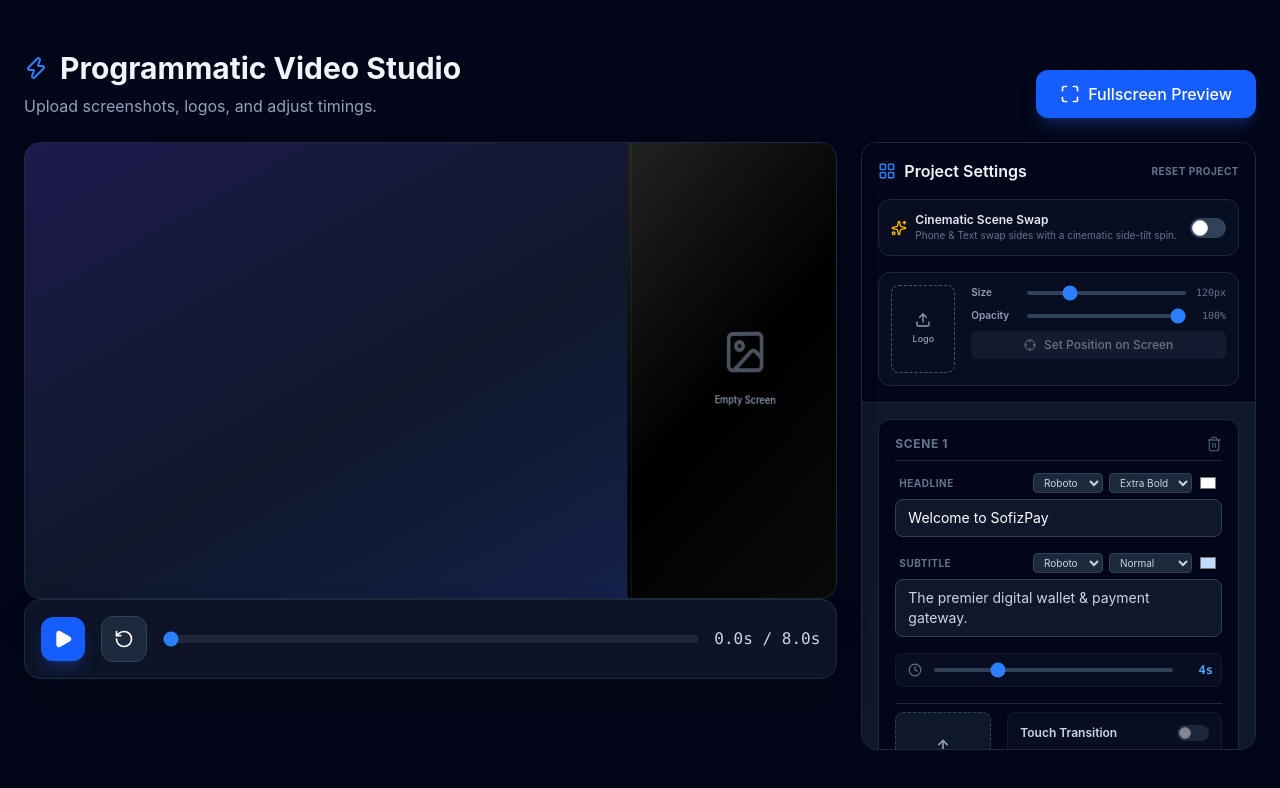
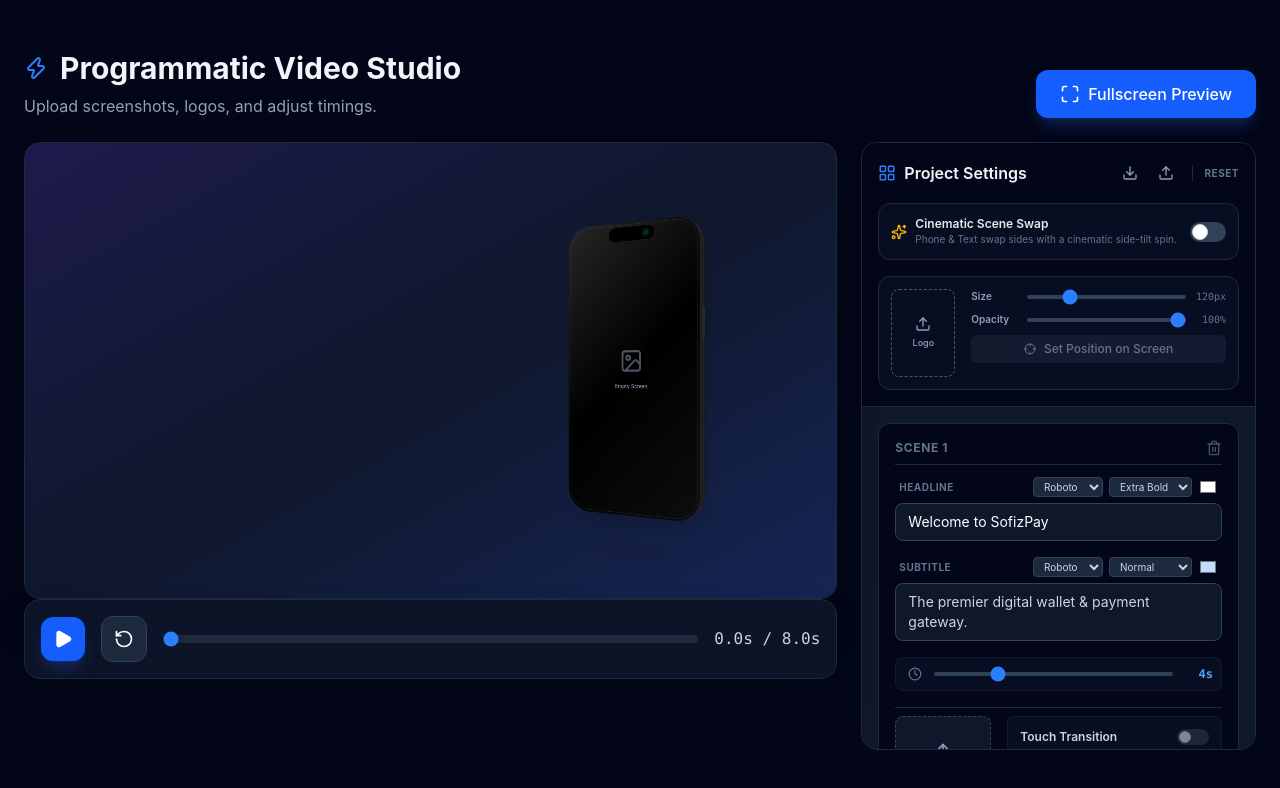
Before and after one commit to sofiz/saasvidit, a React (Vite) app: page / in a window 1280 px wide. Shown: the top 788 px of the page. Built offline with nearby package versions, Linux system fonts and the light colour scheme.

Commit message:
feat: implement project export/import functionality using JSZip and update preview scaling logic to support 1920x1080 fixed-aspect ratio layouts.

```diff
--- a/package.json
+++ b/package.json
@@ -13,6 +13,7 @@
     "@react-three/drei": "^10.7.7",
     "@react-three/fiber": "^9.6.1",
     "@types/three": "^0.184.0",
+    "jszip": "^3.10.1",
     "lucide-react": "^1.14.0",
     "react": "^19.2.5",
     "react-dom": "^19.2.5",
@@ -22,6 +23,7 @@
     "@eslint/js": "^10.0.1",
     "@tailwindcss/postcss": "^4.2.4",
     "@tailwindcss/vite": "^4.2.4",
+    "@types/jszip": "^3.4.0",
     "@types/node": "^24.12.2",
     "@types/react": "^19.2.14",
     "@types/react-dom": "^19.2.3",
--- a/src/App.tsx
+++ b/src/App.tsx
@@ -1,5 +1,6 @@
-import { useState, useEffect } from 'react';
-import { Play, Pause, RotateCcw, Zap, Upload, Plus, Trash2, Maximize, Minimize, MousePointerClick, X, Clock, LayoutGrid, Crosshair, Sparkles } from 'lucide-react';
+import { useState, useEffect, useRef } from 'react';
+import { Play, Pause, RotateCcw, Zap, Upload, Plus, Trash2, Maximize, Minimize, MousePointerClick, X, Clock, LayoutGrid, Crosshair, Sparkles, Download, FileJson } from 'lucide-react';
+import JSZip from 'jszip';
 import PhoneMockup from './components/PhoneMockup';
 
 interface Scene {
@@ -141,6 +142,36 @@ export default function ProgrammaticVideoGuide() {
   const [isFullscreen, setIsFullscreen] = useState(false);
   const [touchModalSceneIdx, setTouchModalSceneIdx] = useState<number | null>(null);
 
+  // --- SCALING LOGIC ---
+  const previewContainerRef = useRef<HTMLDivElement>(null);
+  const logoPickerRef = useRef<HTMLDivElement>(null);
+  const [previewScale, setPreviewScale] = useState(1);
+  const [logoPickerScale, setLogoPickerScale] = useState(1);
+
+  useEffect(() => {
+    const updateScale = () => {
+      if (previewContainerRef.current) {
+        const { width } = previewContainerRef.current.getBoundingClientRect();
+        setPreviewScale(width / 1920);
+      }
+      if (logoPickerRef.current) {
+        const { width } = logoPickerRef.current.getBoundingClientRect();
+        setLogoPickerScale(width / 1920);
+      }
+    };
+
+    updateScale();
+    const resizeObserver = new ResizeObserver(updateScale);
+    if (previewContainerRef.current) resizeObserver.observe(previewContainerRef.current);
+    if (logoPickerRef.current) resizeObserver.observe(logoPickerRef.current);
+
+    window.addEventListener('resize', updateScale);
+    return () => {
+      window.removeEventListener('resize', updateScale);
+      resizeObserver.disconnect();
+    };
+  }, [isFullscreen, showLogoPicker]);
+
   // Playback Loop
   useEffect(() => {
     let interval: number | undefined;
@@ -181,8 +212,8 @@ export default function ProgrammaticVideoGuide() {
     const { S, E } = timing;
 
     const isEven = i % 2 === 0;
-    const targetPhoneX = isEven ? 25 : -25; // Symmetric move 25vw right or left
-    const targetTextX = isEven ? -25 : 25;   // Symmetric move 25vw left or right
+    const targetPhoneX = isEven ? 480 : -480; // Symmetric move 480px right or left (based on 1920px width)
+    const targetTextX = isEven ? -480 : 480;   // Symmetric move 480px left or right
 
     // Each scene swap adds a spin, but lands on a specific side-tilt
     // Even (Right): -25deg (looking left/center), Odd (Left): +25deg (looking right/center)
@@ -206,8 +237,8 @@ export default function ProgrammaticVideoGuide() {
     swapPhoneRotY.push(targetRotY);
   }
 
-  const currentPhoneX = enableSpecialAnimation ? interpolate(frame, swapInputs, swapPhoneX, easeInOutCubic) : 25;
-  const currentTextX = enableSpecialAnimation ? interpolate(frame, swapInputs, swapTextX, easeInOutCubic) : -25;
+  const currentPhoneX = enableSpecialAnimation ? interpolate(frame, swapInputs, swapPhoneX, easeInOutCubic) : 480;
+  const currentTextX = enableSpecialAnimation ? interpolate(frame, swapInputs, swapTextX, easeInOutCubic) : -480;
   const phoneRotationY = enableSpecialAnimation ? interpolate(frame, swapInputs, swapPhoneRotY, easeInOutCubic) : -25;
 
   // Active scene determination for passing to 3D Canvas
@@ -297,6 +328,75 @@ export default function ProgrammaticVideoGuide() {
     }
   };
 
+  // --- EXPORT / IMPORT LOGIC ---
+  const handleExport = async () => {
+    try {
+      const zip = new JSZip();
+      const projectData = {
+        logo,
+        logoX,
+        logoY,
+        logoSize,
+        logoOpacity,
+        enableSpecialAnimation,
+        scenes,
+        version: "1.0"
+      };
+
+      zip.file("project.json", JSON.stringify(projectData, null, 2));
+
+      const content = await zip.generateAsync({ type: "blob" });
+      const url = URL.createObjectURL(content);
+      const link = document.createElement("a");
+      link.href = url;
+      link.download = `project_${new Date().toISOString().split('T')[0]}.zip`;
+      document.body.appendChild(link);
+      link.click();
+      document.body.removeChild(link);
+      URL.revokeObjectURL(url);
+    } catch (err) {
+      console.error("Export failed", err);
+      alert("Failed to export project.");
+    }
+  };
+
+  const handleImport = async (e: React.ChangeEvent<HTMLInputElement>) => {
+    const file = e.target.files?.[0];
+    if (!file) return;
+
+    try {
+      const zip = await JSZip.loadAsync(file);
+      const projectJsonFile = zip.file("project.json");
+
+      if (!projectJsonFile) {
+        throw new Error("Invalid project file: project.json missing.");
+      }
+
+      const content = await projectJsonFile.async("string");
+      const data = JSON.parse(content);
+
+      // Basic validation
+      if (!data.scenes) throw new Error("Invalid project data.");
+
+      // Update state
+      setLogo(data.logo);
+      setLogoX(data.logoX ?? 10);
+      setLogoY(data.logoY ?? 10);
+      setLogoSize(data.logoSize ?? 120);
+      setLogoOpacity(data.logoOpacity ?? 100);
+      setEnableSpecialAnimation(data.enableSpecialAnimation ?? false);
+      setScenes(data.scenes);
+      setFrame(0);
+
+      alert("Project imported successfully!");
+    } catch (err) {
+      console.error("Import failed", err);
+      alert("Failed to import project. Make sure it's a valid project ZIP.");
+    } finally {
+      e.target.value = ""; // Reset input
+    }
+  };
+
   return (
     <div className="min-h-screen bg-slate-950 text-white font-sans p-6 flex flex-col items-center justify-center relative">
 
@@ -332,11 +432,20 @@ export default function ProgrammaticVideoGuide() {
             )}
 
             <div
+              ref={previewContainerRef}
               onClick={() => isFullscreen && setIsPlaying(!isPlaying)}
               className={`relative bg-gradient-to-br from-indigo-950 via-slate-900 to-blue-950 overflow-hidden shadow-2xl transition-all duration-300 ${isFullscreen
                 ? 'w-full h-full max-h-screen max-w-[177.78vh] aspect-video cursor-pointer'
                 : 'w-full aspect-video rounded-2xl border border-slate-800'
                 }`}
+            >
+              {/* Scaling Wrapper: Everything inside here is relative to 1920x1080 */}
+              <div
+                className="absolute top-1/2 left-1/2 w-[1920px] h-[1080px] origin-center pointer-events-none"
+                style={{
+                  transform: `translate(-50%, -50%) scale(${previewScale})`,
+                  pointerEvents: isFullscreen ? 'auto' : 'none'
+                }}
               >
                 {/* BRANDING LOGO */}
                 {logo && (
@@ -356,15 +465,15 @@ export default function ProgrammaticVideoGuide() {
 
                 {/* Cinematic Text Overlay Container */}
                 <div
-                className="absolute left-1/2 top-1/2 w-[55%] md:w-[45%] pointer-events-none z-20"
-                style={{ transform: `translate(calc(-50% + ${currentTextX}vw), -50%)` }}
+                  className="absolute left-1/2 top-1/2 w-[800px] pointer-events-none z-20"
+                  style={{ transform: `translate(calc(-50% + ${currentTextX}px), -50%)` }}
                 >
                   {scenes.map((scene, idx) => {
                     const timing = sceneTimings[idx] || { S: 0, E: 120 };
                     const { S, E } = timing;
                     const transLen = Math.min(15, (E - S) / 4);
                     const opacity = interpolate(frame, [S, S + transLen, E - transLen, E], [0, 1, 1, 0]);
-                  const yOffset = interpolate(frame, [S, S + transLen, E - transLen, E], [20, 0, 0, -20]);
+                    const yOffset = interpolate(frame, [S, S + transLen, E - transLen, E], [40, 0, 0, -40]);
 
                     return (
                       <div
@@ -373,7 +482,7 @@ export default function ProgrammaticVideoGuide() {
                         style={{ opacity, transform: `translateY(${yOffset}px)` }}
                       >
                         <h2
-                        className={`mb-2 lg:mb-4 leading-tight tracking-tight drop-shadow-lg ${isFullscreen ? 'text-4xl md:text-5xl lg:text-6xl' : 'text-2xl sm:text-3xl lg:text-4xl xl:text-5xl'}`}
+                          className="mb-6 leading-tight tracking-tight drop-shadow-lg text-7xl"
                           style={{
                             fontFamily: scene.titleFont === 'Tajawal' ? '"Tajawal", sans-serif' : '"Roboto", sans-serif',
                             fontWeight: scene.titleWeight === 'bold' ? 700 : scene.titleWeight === 'extrabold' ? 800 : 400,
@@ -383,7 +492,7 @@ export default function ProgrammaticVideoGuide() {
                           {scene.title}
                         </h2>
                         <p
-                        className={`leading-relaxed max-w-md drop-shadow-md line-clamp-3 ${isFullscreen ? 'text-lg md:text-xl lg:text-2xl' : 'text-sm sm:text-base lg:text-lg xl:text-xl'}`}
+                          className="leading-relaxed max-w-2xl drop-shadow-md line-clamp-3 text-3xl"
                           style={{
                             fontFamily: scene.subFont === 'Tajawal' ? '"Tajawal", sans-serif' : '"Roboto", sans-serif',
                             fontWeight: scene.subWeight === 'bold' ? 700 : scene.subWeight === 'extrabold' ? 800 : 400,
@@ -406,6 +515,7 @@ export default function ProgrammaticVideoGuide() {
                   enableSpecialAnimation={enableSpecialAnimation}
                   interpolate={interpolate}
                 />
+              </div>
             </div>
 
             {/* Timeline Controls */}
@@ -463,6 +573,22 @@ export default function ProgrammaticVideoGuide() {
               <span className="font-semibold text-slate-100 flex items-center gap-2">
                 <LayoutGrid size={18} className="text-blue-500" /> Project Settings
               </span>
+              <div className="flex items-center gap-2">
+                <button
+                  onClick={handleExport}
+                  title="Export Project (.zip)"
+                  className="p-1.5 text-slate-400 hover:text-blue-400 hover:bg-blue-400/10 rounded-lg transition-all"
+                >
+                  <Download size={16} />
+                </button>
+                <label
+                  title="Import Project (.zip)"
+                  className="p-1.5 text-slate-400 hover:text-emerald-400 hover:bg-emerald-400/10 rounded-lg transition-all cursor-pointer"
+                >
+                  <Upload size={16} />
+                  <input type="file" accept=".zip" className="hidden" onChange={handleImport} />
+                </label>
+                <div className="w-px h-4 bg-slate-800 mx-1"></div>
                 <button
                   onClick={() => {
                     if (confirm("Reset project? All progress will be lost.")) {
@@ -472,8 +598,9 @@ export default function ProgrammaticVideoGuide() {
                   }}
                   className="text-[10px] text-slate-500 hover:text-red-400 transition-colors uppercase tracking-wider font-bold"
                 >
-                Reset Project
+                  Reset
                 </button>
+              </div>
             </div>
 
             {/* Special Animation Toggle */}
@@ -740,18 +867,26 @@ export default function ProgrammaticVideoGuide() {
               <p className="text-sm text-slate-400">Click anywhere on the preview below to place your watermark/logo.</p>
             </div>
 
-            <div className="relative w-full aspect-video bg-gradient-to-br from-indigo-950 via-slate-900 to-blue-950 rounded-2xl overflow-hidden cursor-crosshair border-4 border-slate-800 shadow-2xl" onClick={handleLogoModalClick}>
+            <div
+              ref={logoPickerRef}
+              className="relative w-full aspect-video bg-gradient-to-br from-indigo-950 via-slate-900 to-blue-950 rounded-2xl overflow-hidden cursor-crosshair border-4 border-slate-800 shadow-2xl"
+              onClick={handleLogoModalClick}
+            >
+              <div
+                className="absolute top-1/2 left-1/2 w-[1920px] h-[1080px] origin-center pointer-events-none"
+                style={{ transform: `translate(-50%, -50%) scale(${logoPickerScale})` }}
+              >
                 {/* Fake UI for reference context */}
                 <div
-                className="absolute top-1/2 left-1/2 w-[45%] pointer-events-none"
-                style={{ transform: 'translate(calc(-50% - 25vw), -50%)' }}
+                  className="absolute top-1/2 left-1/2 w-[800px] pointer-events-none"
+                  style={{ transform: 'translate(calc(-50% - 480px), -50%)' }}
                 >
-                <h2 className="text-4xl font-extrabold text-white mb-4 opacity-20">Title Reference</h2>
-                <p className="text-xl text-blue-200 opacity-20">Subtitle reference text area.</p>
+                  <h2 className="text-7xl font-extrabold text-white mb-6 opacity-20">Title Reference</h2>
+                  <p className="text-3xl text-blue-200 opacity-20">Subtitle reference text area.</p>
                 </div>
                 <div
-                className="absolute top-1/2 left-1/2 w-[200px] h-[400px] bg-slate-800/40 rounded-[35px] border-4 border-slate-700/50 pointer-events-none"
-                style={{ transform: 'translate(calc(-50% + 25vw), -50%)' }}
+                  className="absolute top-1/2 left-1/2 w-[270px] h-[550px] bg-slate-800/40 rounded-[45px] border-4 border-slate-700/50 pointer-events-none"
+                  style={{ transform: 'translate(calc(-50% + 480px), -50%) scale(1.25)' }}
                 ></div>
 
                 {/* The Logo preview inside modal */}
@@ -771,7 +906,8 @@ export default function ProgrammaticVideoGuide() {
                 )}
 
                 <div className="absolute inset-0 flex items-center justify-center opacity-0 hover:opacity-100 transition-opacity pointer-events-none">
-                <div className="bg-black/60 px-4 py-2 rounded-full text-white text-sm font-medium backdrop-blur-sm">Click to place logo</div>
+                  <div className="bg-black/60 px-8 py-4 rounded-full text-white text-2xl font-medium backdrop-blur-sm">Click to place logo</div>
+                </div>
               </div>
             </div>
           </div>
@@ -787,9 +923,8 @@ export default function ProgrammaticVideoGuide() {
         .custom-scrollbar::-webkit-scrollbar-thumb { background: #334155; border-radius: 10px; }
         .custom-scrollbar::-webkit-scrollbar-thumb:hover { background: #475569; }
 
-        .phone-wrapper { --phone-scale: 0.5; }
-        @media (min-width: 768px) { .phone-wrapper { --phone-scale: 0.65; } }
-        @media (min-width: 1024px) { .phone-wrapper { --phone-scale: 0.75; } }
+        .phone-wrapper { --phone-scale: 1.25; }
+
       `}} />
     </div>
   );
--- a/src/components/PhoneMockup.tsx
+++ b/src/components/PhoneMockup.tsx
@@ -39,7 +39,7 @@ const PhoneMockup: React.FC<PhoneMockupProps> = ({
       className="absolute top-1/2 left-1/2 z-10 phone-wrapper"
       style={{
         perspective: '1200px',
-        transform: `translate(calc(-50% + ${currentPhoneX}vw), -50%)`
+        transform: `translate(calc(-50% + ${currentPhoneX}px), -50%) scale(var(--phone-scale, 1))`
       }}
     >
       {/* Floating & 360 Spin Wrapper */}
```
Also changed, not shown: 1 other file (tests, documents, lock files or other folders). Lines whose indentation alone changed are shown as unchanged.
